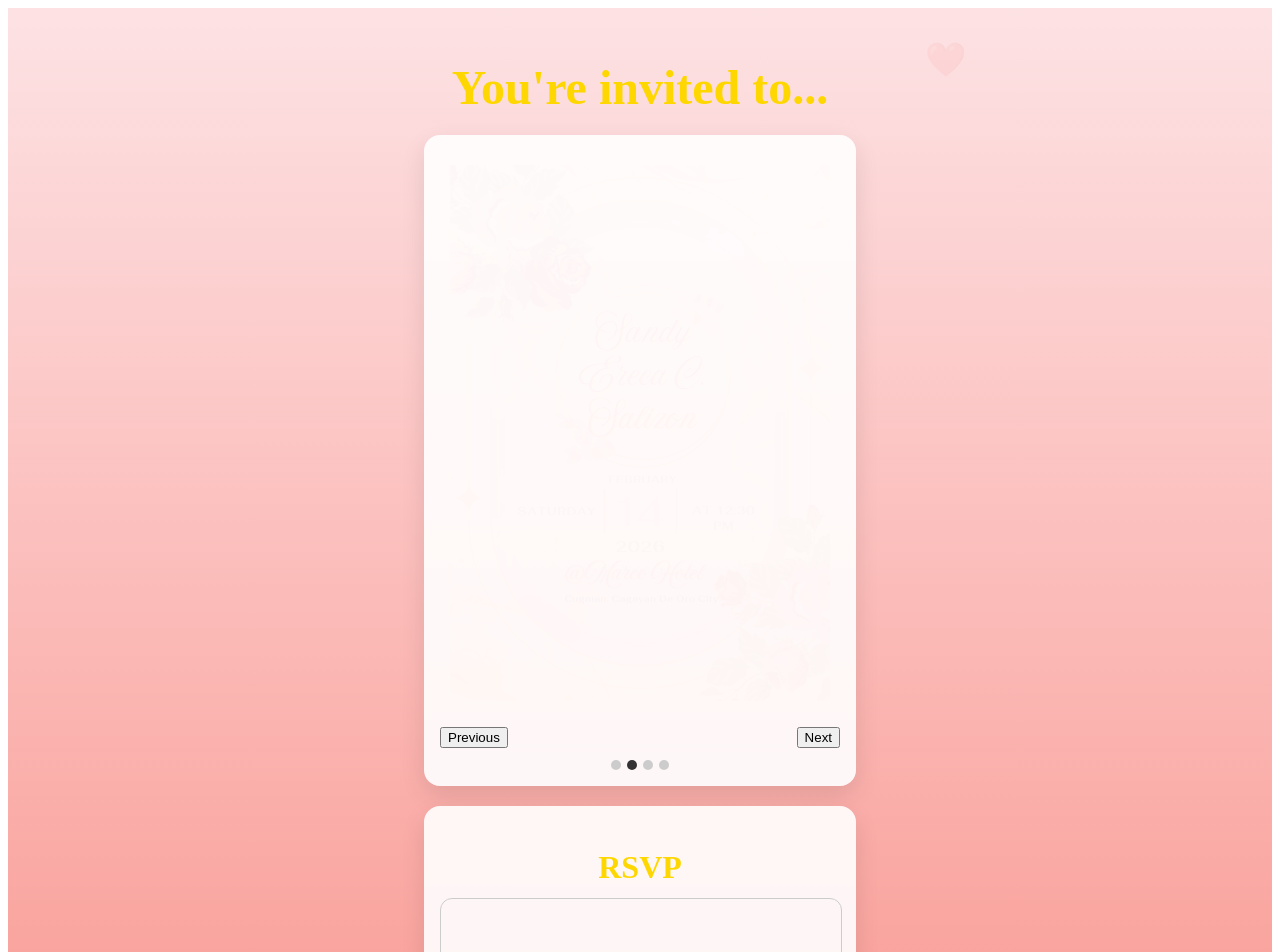
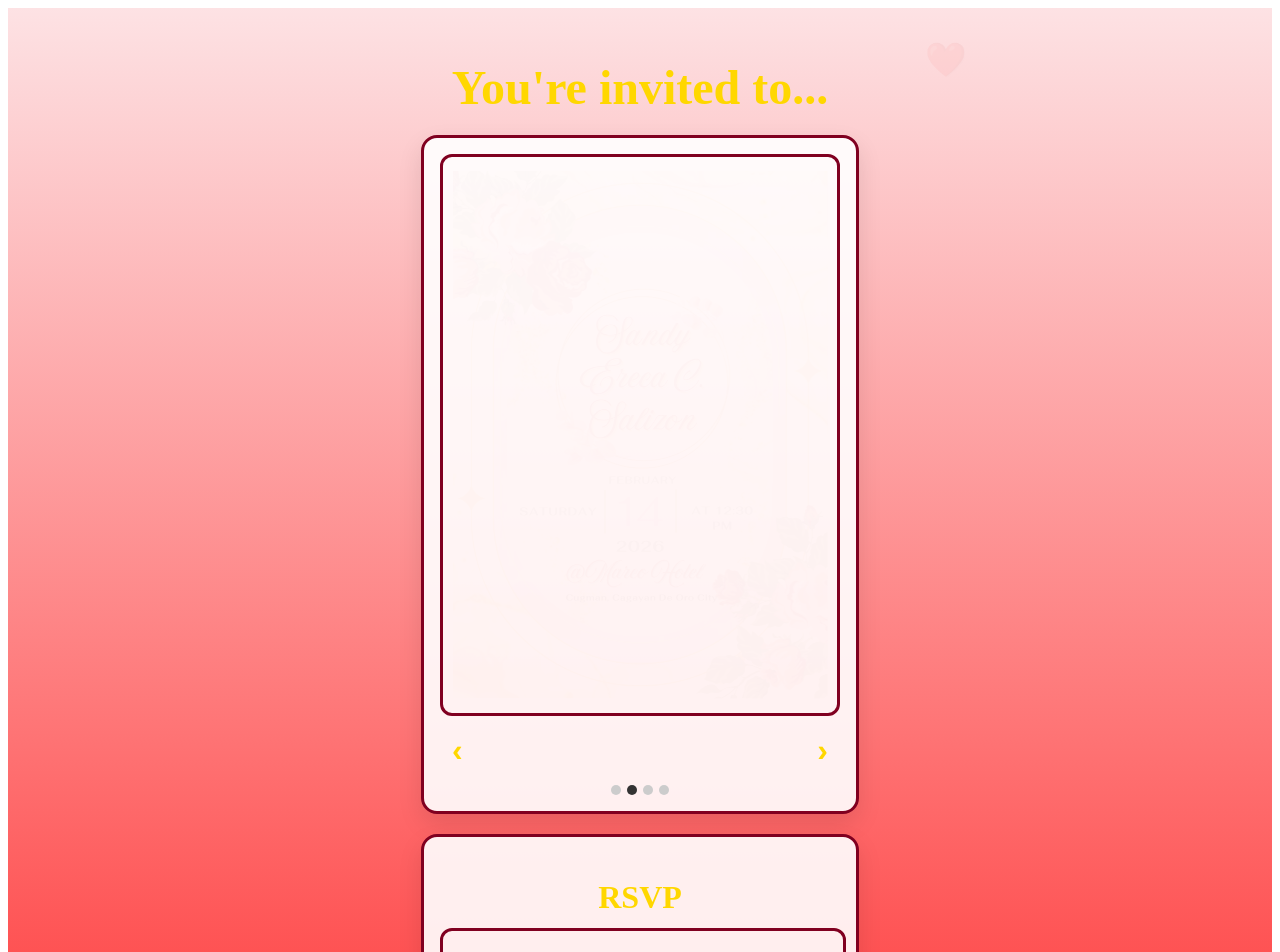
Before and after one commit to kayneleia-svg/sandys-debut, a Next.js app: page / in a window 1280 px wide. Shown: the top 952 px of the page. Built offline with nearby package versions, Linux system fonts and the light colour scheme; grey boxes are pictures that could not be loaded.

Commit message:
Update index.js

```diff
--- a/pages/index.js
+++ b/pages/index.js
@@ -47,13 +47,23 @@ function Slideshow({ slides, interval = 5000 }) {
         </AnimatePresence>
       </div>
 
+      {/* Arrows below the image */}
       <div style={styles.buttons}>
-        <button onClick={() => setIndex((index - 1 + slides.length) % slides.length)}>
-          Previous
+        <button
+          onClick={() => setIndex((index - 1 + slides.length) % slides.length)}
+          style={styles.arrowButton}
+        >
+          ‹
         </button>
-        <button onClick={() => setIndex((index + 1) % slides.length)}>Next</button>
+        <button
+          onClick={() => setIndex((index + 1) % slides.length)}
+          style={styles.arrowButton}
+        >
+          ›
+        </button>
       </div>
 
+      {/* Slide Dots */}
       <div style={styles.dots}>
         {slides.map((_, i) => (
           <span
@@ -70,13 +80,13 @@ function Slideshow({ slides, interval = 5000 }) {
   );
 }
 
-// ================== GOLD HEARTS COMPONENT ==================
+// ================== GOLD PAPER HEARTS COMPONENT ==================
 function FloatingHearts({ count = 25 }) {
   const hearts = Array.from({ length: count });
 
   return hearts.map((_, i) => {
-    const size = Math.random() * 24 + 12; // 12px to 36px
-    const left = Math.random() * 100; // % from left
+    const size = Math.random() * 24 + 12;
+    const left = Math.random() * 100;
     const delay = Math.random() * 5;
     const duration = Math.random() * 10 + 8;
 
@@ -87,7 +97,8 @@ function FloatingHearts({ count = 25 }) {
           position: "absolute",
           left: `${left}%`,
           fontSize: size,
-          color: "gold",
+          color: "#d4af37", // deeper gold, like paper
+          textShadow: "1px 1px 2px rgba(0,0,0,0.2)", // subtle shadow for paper effect
           pointerEvents: "none",
         }}
         initial={{ y: 100, opacity: 0 }}
@@ -128,7 +139,10 @@ export default function Home() {
           src="https://forms.gle/vim823duYf3UiqPHA"
           width="100%"
           height="500"
-          style={{ borderRadius: "12px", border: "1px solid #ccc" }}
+          style={{
+            borderRadius: "12px",
+            border: "3px solid #800020", // burgundy border
+          }}
         />
       </div>
     </div>
@@ -139,25 +153,25 @@ export default function Home() {
 const styles = {
   page: {
     minHeight: "100vh",
-    background: "linear-gradient(to bottom, #fde2e4, #f88379)", // soft pink to red gradient
+    background: "linear-gradient(to bottom, #fde2e4, #ff0000)", // soft pink → bold red
     display: "flex",
     flexDirection: "column",
     alignItems: "center",
     padding: "20px",
-    position: "relative", // for floating hearts
+    position: "relative",
     overflow: "hidden",
   },
   title: {
     fontSize: "3rem",
     marginBottom: "20px",
-    fontFamily: '"Palace Script MT", cursive',
+    fontFamily: '"Brush Script MT", cursive',
     fontWeight: "bold",
     color: "gold",
     textAlign: "center",
     zIndex: 1,
   },
   rsvpTitle: {
-    fontFamily: '"Palace Script MT", cursive',
+    fontFamily: '"Brush Script MT", cursive',
     fontWeight: "bold",
     color: "gold",
     textAlign: "center",
@@ -165,7 +179,7 @@ const styles = {
     marginBottom: "12px",
   },
   card: {
-    background: "rgba(255, 255, 255, 0.9)", // slightly transparent
+    background: "rgba(255, 255, 255, 0.9)",
     borderRadius: "16px",
     padding: "16px",
     width: "100%",
@@ -175,10 +189,13 @@ const styles = {
     overflow: "hidden",
     position: "relative",
     zIndex: 1,
+    border: "3px solid #800020", // burgundy border
   },
   imageWrapper: {
     borderRadius: "12px",
     overflow: "hidden",
+    position: "relative",
+    border: "3px solid #800020", // burgundy border
   },
   image: {
     width: "100%",
@@ -189,6 +206,17 @@ const styles = {
     display: "flex",
     justifyContent: "space-between",
     marginTop: "12px",
+  },
+  arrowButton: {
+    background: "none",
+    border: "none",
+    fontSize: "2rem",
+    color: "gold",
+    fontWeight: "bold",
+    cursor: "pointer",
+    padding: "4px 12px",
+    userSelect: "none",
+    transition: "transform 0.2s",
   },
   dots: {
     display: "flex",
```
